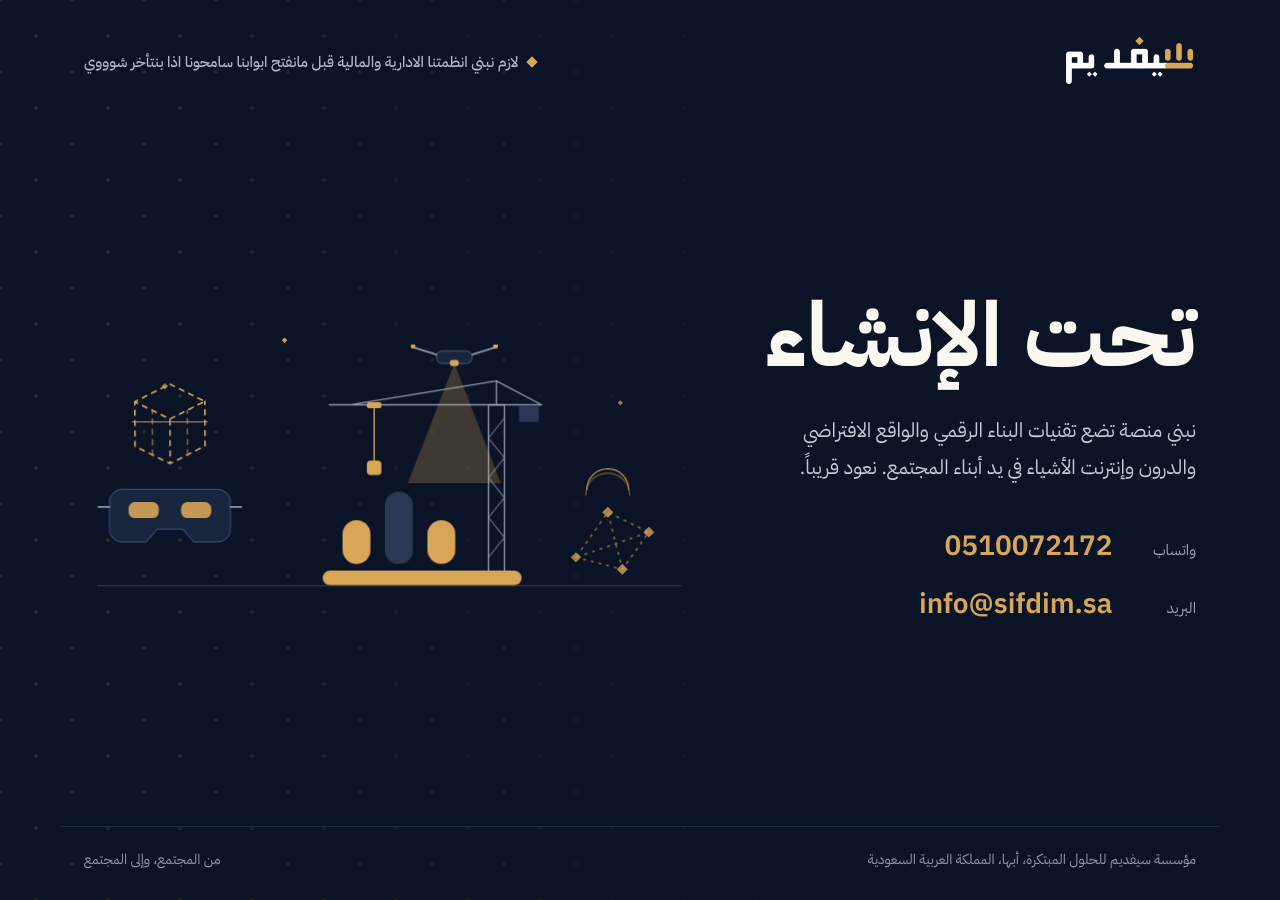
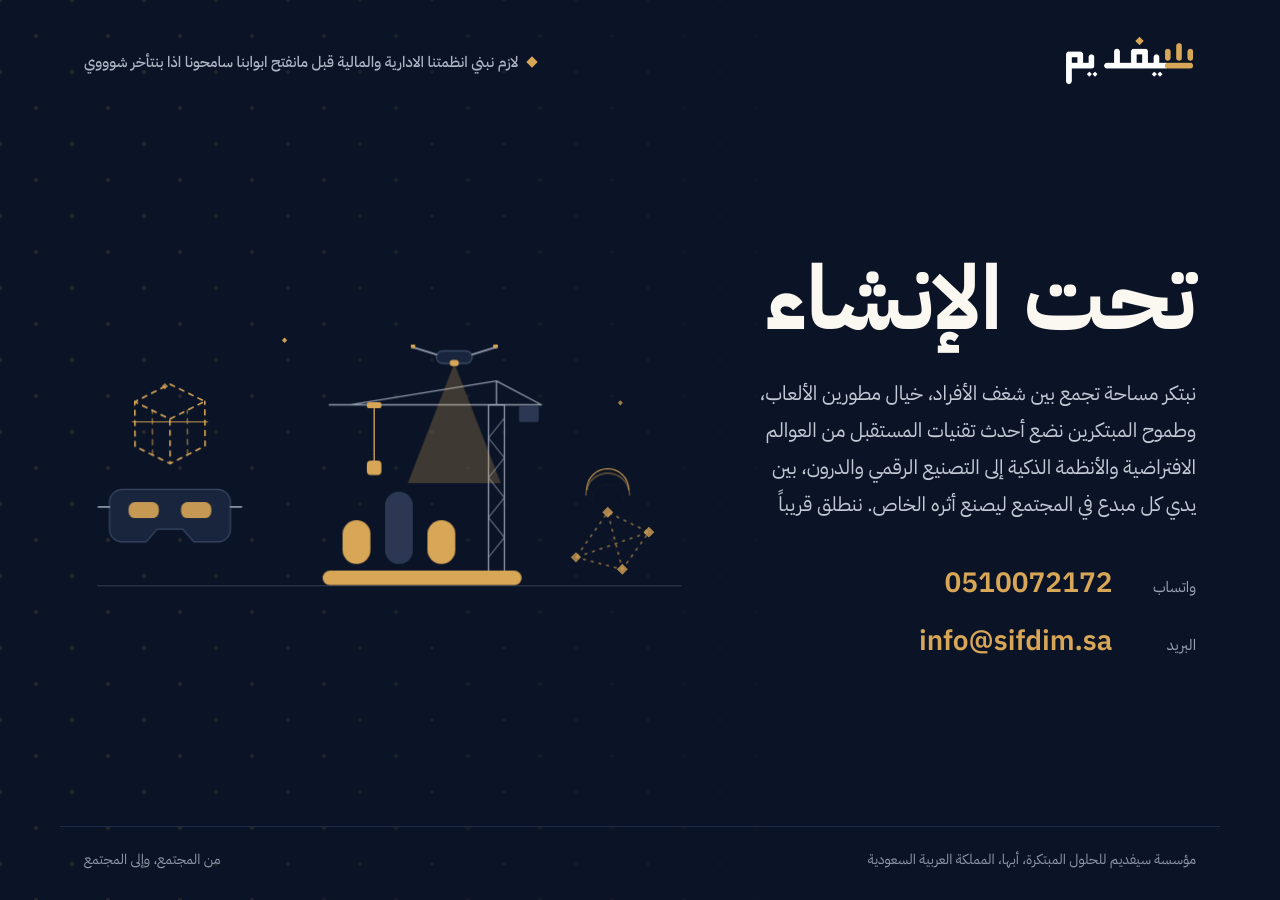
Before and after one commit to sifdim/info, a Jekyll site: the page built from index.html, in a window 1280 px wide. Built offline with Jekyll 4.4.1, drawn with Linux system fonts in a browser that asks for light colours.

Commit message:
Update _data/settings.yml (via Pages CMS)

```diff
--- a/_data/settings.yml
+++ b/_data/settings.yml
@@ -1,8 +1,10 @@
 maintenance: true
 maintenance_badge: لازم نبني انظمتنا الادارية والمالية قبل مانفتح ابوابنا سامحونا اذا بنتأخر شوووي
 maintenance_title: تحت الإنشاء
-maintenance_text: نبني منصة تضع تقنيات البناء الرقمي والواقع الافتراضي والدرون
-  وإنترنت الأشياء في يد أبناء المجتمع. نعود قريباً.
+maintenance_text: نبتكر مساحة تجمع بين شغف الأفراد، خيال مطورين الألعاب، وطموح
+  المبتكرين نضع أحدث تقنيات المستقبل من العوالم الافتراضية والأنظمة الذكية إلى
+  التصنيع الرقمي والدرون، بين يدي كل مبدع في المجتمع ليصنع أثره الخاص. ننطلق
+  قريباً
 preview_key: sifdim-preview-2026
 legal_name: مؤسسة سيفديم للحلول المبتكرة
 legal_name_en: Sifdim Establishment for Innovative Solutions
```
